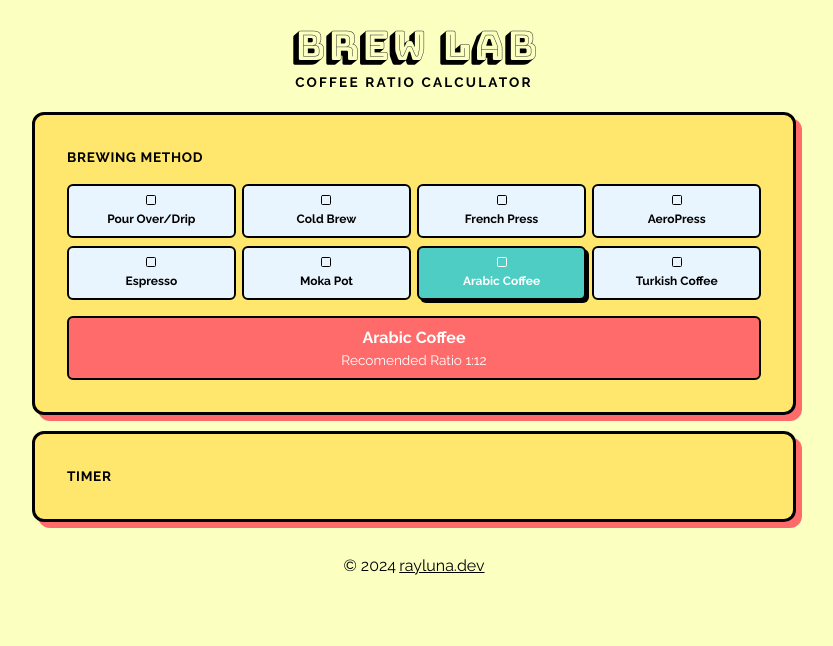
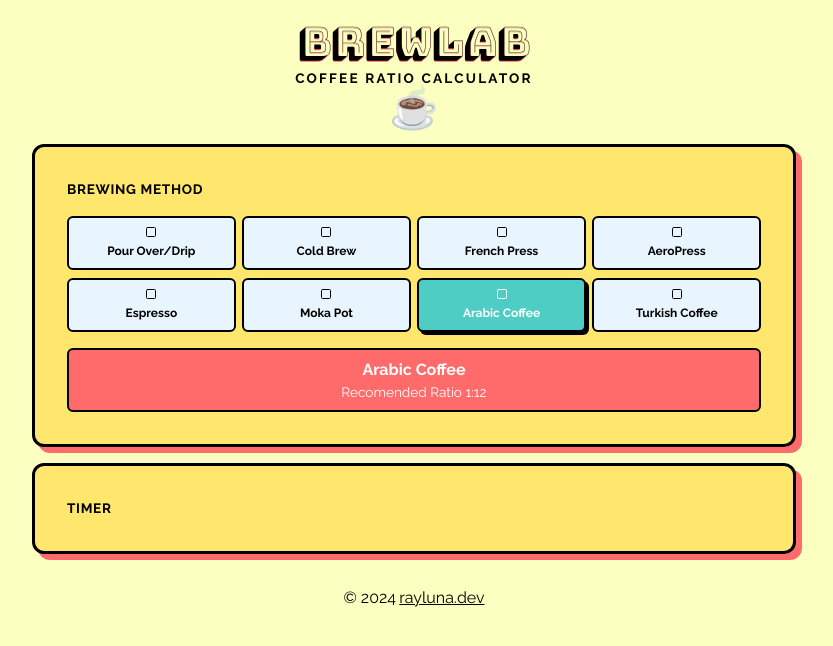
Before and after one commit to leon-luna-ray/brewlab, a Vue app: page / in a window 1280 px wide. Shown: the top 646 px of the page, without its empty margins (226-1059 px from the left). Built offline with nearby package versions, Linux system fonts and the light colour scheme.

Commit message:
ratio widget

```diff
--- a/src/components/Header.vue
+++ b/src/components/Header.vue
@@ -1,9 +1,10 @@
 <template>
     <header>
-        <div class="container flex flex-col justify-center items-center py-[1.25rem]">
-            <h1 class="font-bungee">Brew Lab</h1>
+        <div class="container flex flex-col justify-center items-center py-[1rem]">
+            <h1 class="font-bungee text-shadow-2xs text-shadow-red">BrewLab</h1>
             <!-- <h2 class="h1">☕️</h2> -->
             <p class="label-text !tracking-[2.2px]">Coffee Ratio Calculator</p>
+            <h2 class="text-[2.5rem] leading-[100%]">☕️</h2>
         </div>
     </header>
 </template>
```
